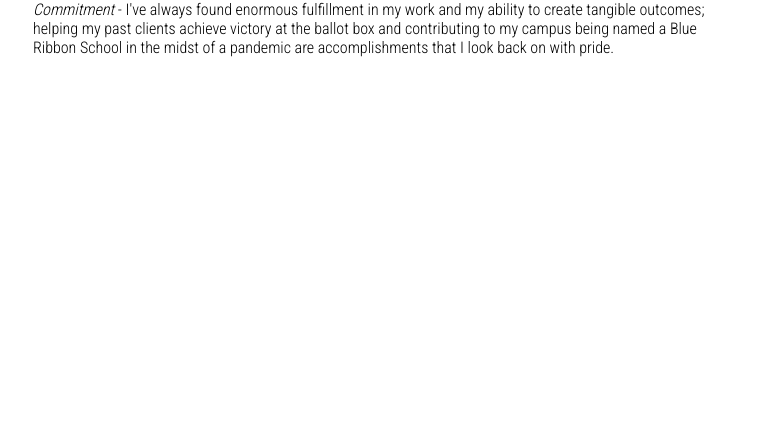
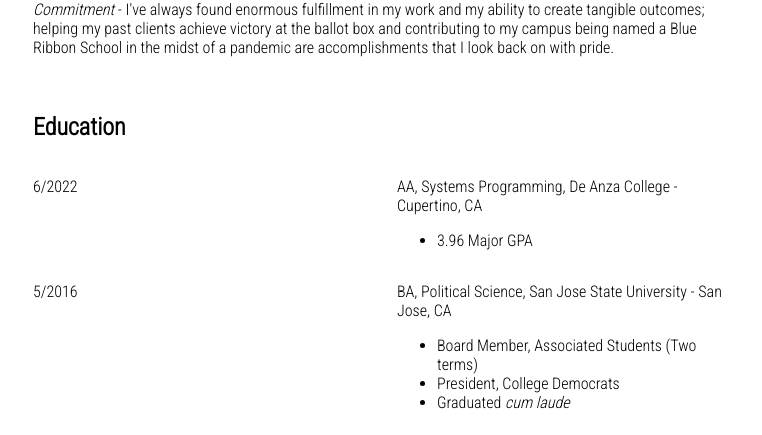
Before and after one commit to coleaniblett/old-portfolio, a React (Create React App) app: page / in a window 1280 px wide. Shown: the part 999-1434 px from the top of the page, without its empty margins (257-1019 px from the left). Before the commit the page ends 1082 px from the top, so only its background shows below. Built offline with nearby package versions, Linux system fonts and the light colour scheme.

Commit message:
add education

```diff
--- a/src/components/App/App.js
+++ b/src/components/App/App.js
@@ -1,12 +1,14 @@
 import logo from '../../logo.svg';
 import Navbar from '../Navbar/Navbar';
 import Home from '../Home/Home';
+import Education from '../Education/Education';
 
 function App() {
   return (
     <div className="App">
       <Navbar />
       <Home />
+      <Education />
     </div>
   );
 }
--- /dev/null
+++ b/src/components/Education/Education.css
@@ -0,0 +1,6 @@
+.main-grid {
+    display: grid;
+    grid-template-columns: 48% 48%;
+    grid-column-gap: 4%;
+        margin: auto;
+}
--- /dev/null
+++ b/src/components/Education/Education.js
@@ -0,0 +1,46 @@
+import React from 'react';
+import './Education.css';
+
+class Education extends React.Component {
+  render() {
+    return (
+      <div class="main-content">
+        <h2 class="title">
+          Education
+        </h2>
+        <div class="main-grid">
+          <div class="grid-top-left, grid-left">
+            <p>
+              6/2022
+            </p>
+          </div>
+          <div class="grid-top-right, grid-right">
+            <p>
+              <span>AA, Systems Programming</span>, De Anza College - Cupertino, CA
+            </p>
+            <ul>
+              <li>3.96 Major GPA</li>
+            </ul>
+          </div>
+        <div class="grid-bottom-left, grid-left">
+          <p>
+            5/2016
+          </p>
+        </div>
+          <div class="grid-bottom-right, , grid-right">
+            <p>
+              <span>BA, Political Science</span>, San Jose State University - San Jose, CA
+            </p>
+            <ul>
+              <li>Board Member, Associated Students (Two terms)</li>
+              <li>President, College Democrats</li>
+              <li>Graduated <i>cum laude</i></li>
+            </ul>
+          </div>
+        </div>
+      </div>
+    );
+  }
+}
+
+export default Education;
```
